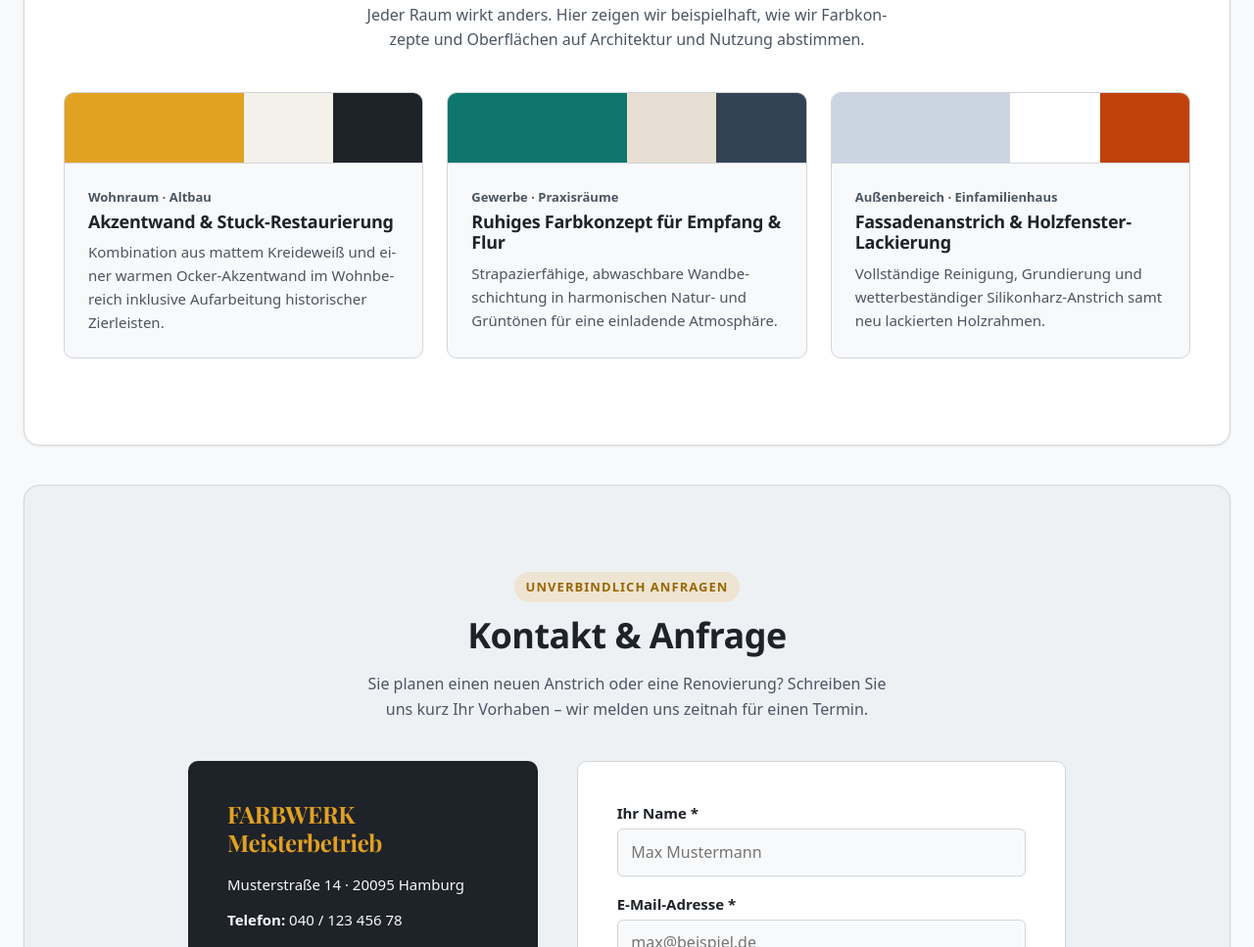
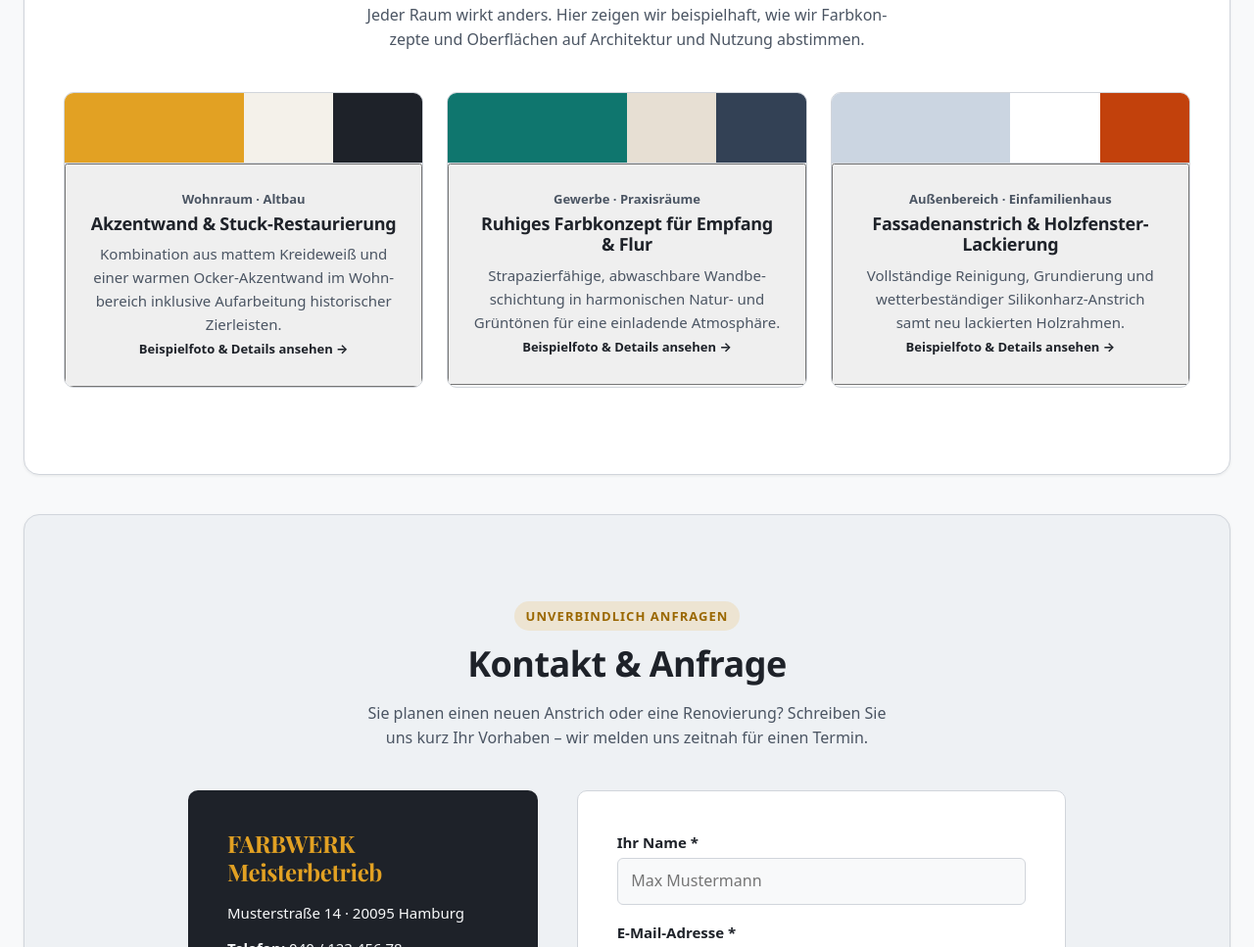
Before and after one commit to hv-wl-coding/FARBWERK-Website, a plain HTML site: page farbwerk-website/index.html in a window 1280 px wide. Shown: the part 2492-3459 px from the top of the page at 98% size. Drawn offline with nearby package versions, Linux system fonts and the light colour scheme; a web font is replaced by a local one.

Commit message:
Add files via upload

```diff
--- a/farbwerk-website/index.html
+++ b/farbwerk-website/index.html
@@ -309,10 +309,12 @@
     <!-- ======================================================================
          5. REFERENZEN / AUSGEWÄHLTE PROJEKTE (#referenzen)
          Inhalt: Drei beispielhafte Kundenprojekte aus Altbau, Gewerbe und
-                 Außenbereich mit Projektbeschreibung.
-         Besonderheiten: Visuelle Farbpaletten-Vorschau (`project-card__palette`)
-                         zeigt die eingesetzten Farbtöne ohne externe Bilddateien
-                         und ist per `aria-label` für Screenreader beschrieben.
+                 Außenbereich mit Farbpaletten-Vorschau und Detail-Trigger.
+         Besonderheiten & Funktion: Visuelle Farbpaletten-Vorschau
+                         (`.project-card__palette`) zeigt die Farbtöne ohne
+                         externe Bilddateien; jede Karte öffnet per Klick das
+                         gemeinsame `#service-modal` mit Beispielfoto,
+                         Highlights und Vorauswahl im Kontaktformular.
          ====================================================================== -->
     <section class="section section--box" id="referenzen" aria-labelledby="referenzen-heading">
       <div class="container">
@@ -329,13 +331,25 @@
               <span style="background-color: #f4f1ea;" title="Kreideweiß"></span>
               <span style="background-color: #1e2229;" title="Anthrazit"></span>
             </div>
-            <div class="project-card__body">
+            <button
+              type="button"
+              class="project-card__body project-card__trigger card--interactive"
+              data-service-value="innenraum"
+              data-tag="Wohnraum · Altbau"
+              data-title="Akzentwand &amp; Stuck-Restaurierung"
+              data-image="assets/images/referenz-altbau.jpg"
+              data-image-alt="Altbau-Wohnzimmer mit warmer Ocker-Akzentwand, Kreideweiß und restaurierten Zierleisten"
+              data-description="Kombination aus mattem Kreideweiß und einer warmen Ocker-Akzentwand im Wohnbereich inklusive Aufarbeitung historischer Zierleisten."
+              data-highlights="Harmonischer Kontrast aus Ocker &amp; Kreideweiß|Profilierte Zierleisten sauber aufgearbeitet|Staubarme Ausführung im bewohnten Altbau"
+              aria-label="Beispielfoto und Details zu Akzentwand und Stuck-Restaurierung öffnen"
+            >
               <span class="project-card__meta">Wohnraum &middot; Altbau</span>
               <h3>Akzentwand &amp; Stuck-Restaurierung</h3>
               <p>
                 Kombination aus mattem Kreideweiß und einer warmen Ocker-Akzentwand im Wohnbereich inklusive Aufarbeitung historischer Zierleisten.
               </p>
-            </div>
+              <span class="card__hint" aria-hidden="true">Beispielfoto &amp; Details ansehen →</span>
+            </button>
           </article>
 
           <article class="project-card">
@@ -344,13 +358,25 @@
               <span style="background-color: #e7dfd3;" title="Sandbeige"></span>
               <span style="background-color: #334155;" title="Schiefergrau"></span>
             </div>
-            <div class="project-card__body">
+            <button
+              type="button"
+              class="project-card__body project-card__trigger card--interactive"
+              data-service-value="innenraum"
+              data-tag="Gewerbe · Praxisräume"
+              data-title="Ruhiges Farbkonzept für Empfang &amp; Flur"
+              data-image="assets/images/referenz-praxis.jpg"
+              data-image-alt="Empfangs- und Flurbereich in Praxisräumen mit tiefgrünen Akzenten und ruhigen Wandflächen"
+              data-description="Strapazierfähige, abwaschbare Wandbeschichtung in harmonischen Natur- und Grüntönen für eine einladende Atmosphäre."
+              data-highlights="Scheuerbeständige Oberflächen für Publikumsverkehr|Ruhiges Farbkonzept für Empfang &amp; Wartezonen|Termingerechte Umsetzung außerhalb der Hauptzeiten"
+              aria-label="Beispielfoto und Details zu Ruhiges Farbkonzept für Empfang und Flur öffnen"
+            >
               <span class="project-card__meta">Gewerbe &middot; Praxisräume</span>
               <h3>Ruhiges Farbkonzept für Empfang &amp; Flur</h3>
               <p>
                 Strapazierfähige, abwaschbare Wandbeschichtung in harmonischen Natur- und Grüntönen für eine einladende Atmosphäre.
               </p>
-            </div>
+              <span class="card__hint" aria-hidden="true">Beispielfoto &amp; Details ansehen →</span>
+            </button>
           </article>
 
           <article class="project-card">
@@ -359,13 +385,25 @@
               <span style="background-color: #ffffff;" title="Reinweiß"></span>
               <span style="background-color: #c2410c;" title="Terrakotta"></span>
             </div>
-            <div class="project-card__body">
+            <button
+              type="button"
+              class="project-card__body project-card__trigger card--interactive"
+              data-service-value="fassade"
+              data-tag="Außenbereich · Einfamilienhaus"
+              data-title="Fassadenanstrich &amp; Holzfenster-Lackierung"
+              data-image="assets/images/referenz-fassade.jpg"
+              data-image-alt="Einfamilienhaus mit frisch gestrichener Fassade und sauber lackierten Holzfenstern"
+              data-description="Vollständige Reinigung, Grundierung und wetterbeständiger Silikonharz-Anstrich samt neu lackierten Holzrahmen."
+              data-highlights="Witterungsbeständiger Fassadenanstrich|Holzfenster fachgerecht vorbehandelt &amp; lackiert|Nachhaltiger Schutz gegen Feuchtigkeit &amp; Witterung"
+              aria-label="Beispielfoto und Details zu Fassadenanstrich und Holzfenster-Lackierung öffnen"
+            >
               <span class="project-card__meta">Außenbereich &middot; Einfamilienhaus</span>
               <h3>Fassadenanstrich &amp; Holzfenster-Lackierung</h3>
               <p>
                 Vollständige Reinigung, Grundierung und wetterbeständiger Silikonharz-Anstrich samt neu lackierten Holzrahmen.
               </p>
-            </div>
+              <span class="card__hint" aria-hidden="true">Beispielfoto &amp; Details ansehen →</span>
+            </button>
           </article>
         </div>
       </div>
```
